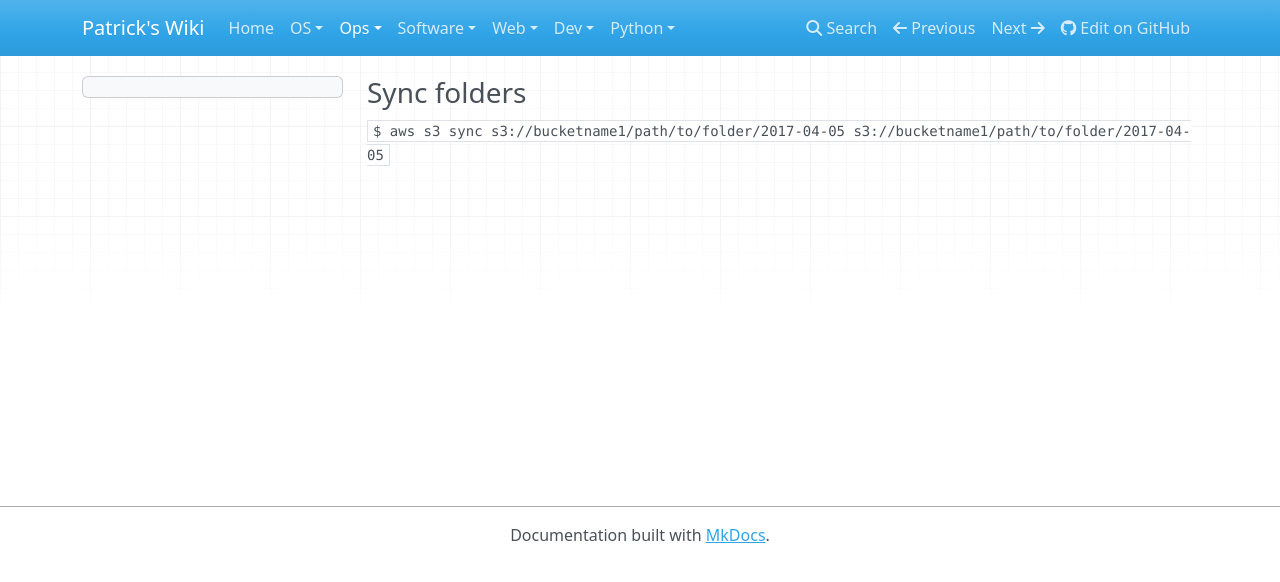
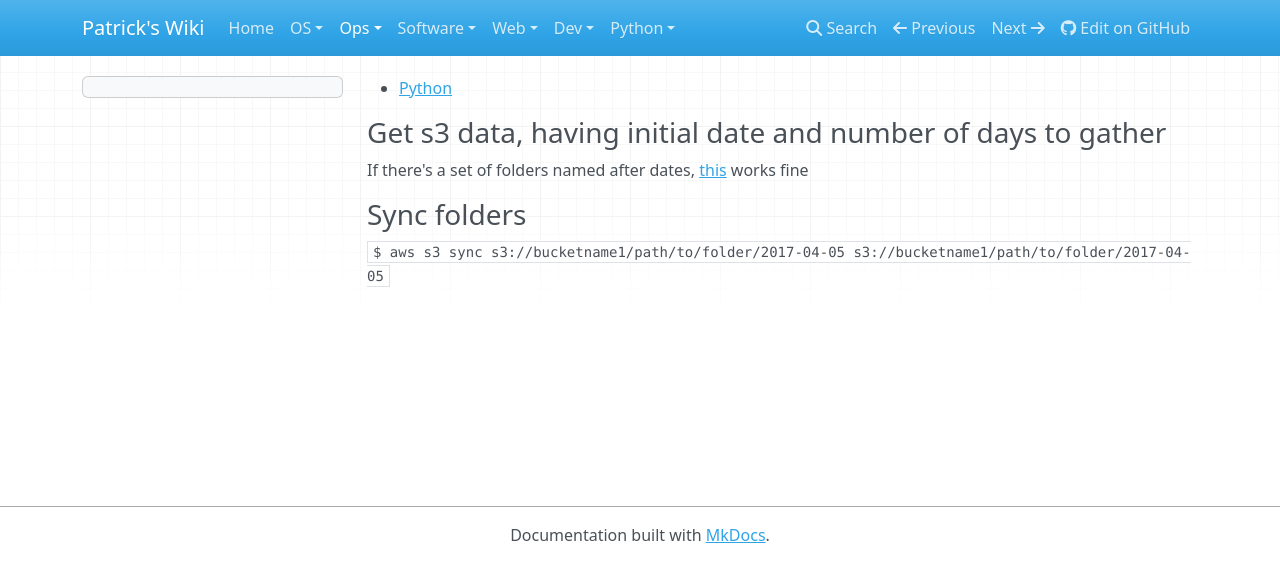
Before and after one commit to patsancu/wiki, an MkDocs documentation site: the page built from docs/Ops/AWS/S3.md, in a window 1280 px wide. Shown: the top 582 px of the page. Built offline with MkDocs 1.6.1, drawn with Linux system fonts in a browser that asks for light colours; nearby versions of some CDN libraries.

Commit message:
restructured AWS docs

````diff
--- a/docs/Ops/AWS/S3.md
+++ b/docs/Ops/AWS/S3.md
@@ -1,2 +1,7 @@
+* [Python](../../python/snippets/Python-AWS.md#s3)
+
+### Get s3 data, having initial date and number of days to gather
+If there's a set of folders named after dates, [this](https://gist.github.com/patsancu/267998d6852edc1388266ca03b002f20) works fine
+
 ### Sync folders
 ``` $ aws s3 sync s3://bucketname1/path/to/folder/2017-04-05 s3://bucketname1/path/to/folder/2017-04-05 ```
````
Also changed, not shown: docs/Ops/AWS/Kinesis.md (renamed from docs/Ops/AWS/AWS-Kinesis.md, +1 -3 lines), docs/Ops/AWS/Cli-Config.md (renamed from docs/Ops/AWS/AWS-Cli-Config.md), docs/Ops/AWS/EC2.md (renamed from docs/Ops/AWS/AWS-EC2.md), docs/Ops/AWS/Redshift.md (renamed from docs/Ops/AWS/AWS-Redshift.md).
